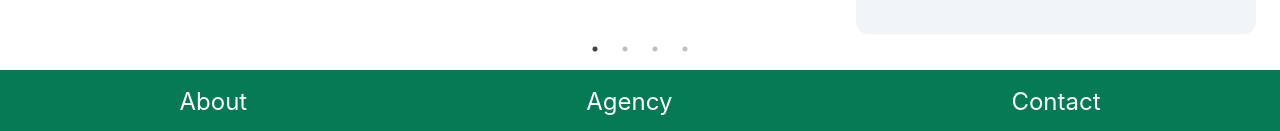
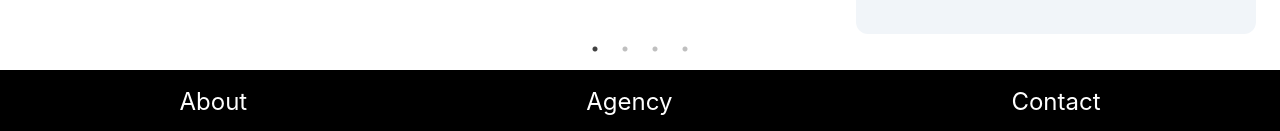
Before and after one commit to vverchonov/the-roads, a Next.js app: page /en/hourly in a window 1280 px wide. Shown: the part 666-797 px from the top of the page. Built offline with nearby package versions, Linux system fonts and the light colour scheme.

Commit message:
footer color

```diff
--- a/src/app/[locale]/components/footer.tsx
+++ b/src/app/[locale]/components/footer.tsx
@@ -2,7 +2,7 @@ import Link from "next/link";
 
 export default function Footer() {
   return (
-    <footer className="mt-auto max-z bg-blue p-4 flex flex-col gap-3 justify-center text-2xl bg-green-600">
+    <footer className="mt-auto max-z bg-blue p-4 flex flex-col gap-3 justify-center text-2xl bg-black">
       <div className="flex gap-3 justify-around w-full">
         <Link
           className="scale-hover text-white"
```
